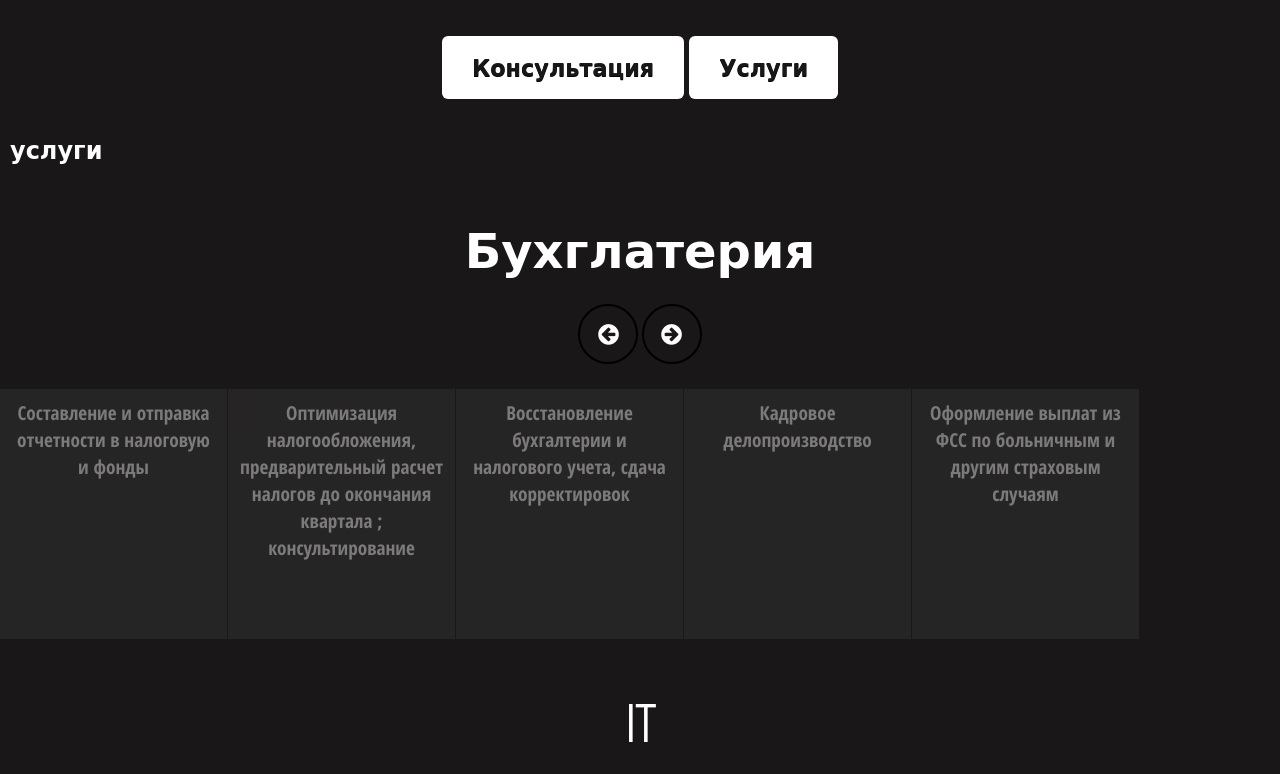
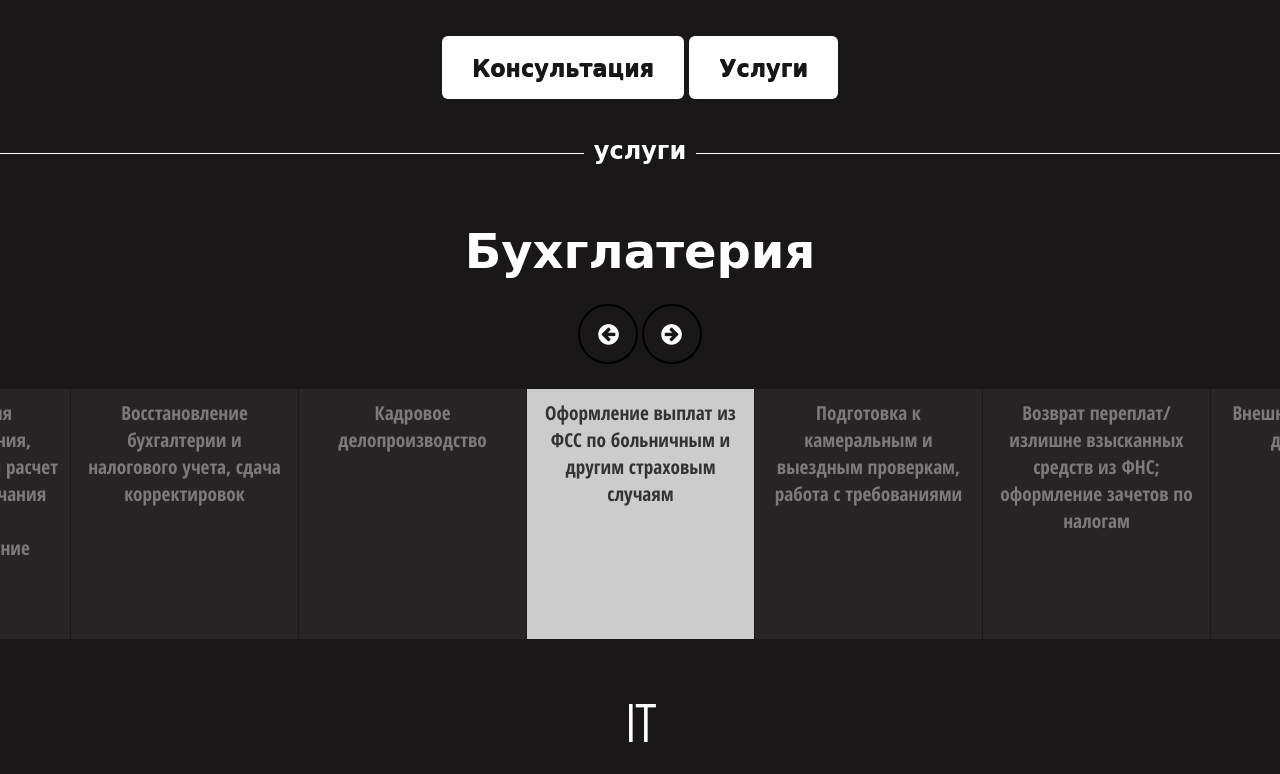
Before and after one commit to adelya-shakirvoa/adelya-shakirvoa, a plain HTML site: page index.html in a window 1280 px wide. Shown: the part 2180-2954 px from the top of the page. Drawn offline with nearby package versions, Linux system fonts and the light colour scheme.

Commit message:
Add files via upload

```diff
--- a/css/style.css
+++ b/css/style.css
@@ -238,7 +238,7 @@ option {
 }
 
 @media all and (max-width: 1100px) {
-    .media_base_width {width: 100%; max-width: 100%;}
+    .media_base_width {width: 99vw; max-width: 99vw;}
 }
 
 .max {width: 50%;}
@@ -507,19 +507,34 @@ nav a:hover {opacity: .6;}
  */
 .grid {
     display: grid;
-    grid-template-columns: repeat(2, 1fr);
     gap: 5vh 2.8vw;
     width: 60vw;
     font-style: normal; font-family: 'Philosopher', sans-serif;
 }
 
+@media all and (min-width: 1100px) {
+    .grid {grid-template-columns: repeat(2, 1fr);}
+}
+
+@media all and (max-width: 1100px) {
+    .grid {grid-template-columns: repeat(1, 1fr);}
+}
+
 .grid__item {
     display: inline-grid;
     height: 50vh;
+    border: 7px double #1a1718;
+}
+.grid__item:hover {
+    background-size: 80%;
+    -webkit-transform: rotate(-5deg);
+    transform: rotate(-5deg);
+}
+
+.grid__item > div {
     background-size: cover;
     background-position: 50% 50%;
     background-repeat: no-repeat;
-    border: 7px double #1a1718;
     -webkit-transition: all linear .25s;
     transition: all linear .25s;
     -webkit-filter: grayscale(100%);
@@ -528,18 +543,13 @@ nav a:hover {opacity: .6;}
     -ms-filter: grayscale(100%);
     filter: grayscale(100%);
 }
-.grid__item:hover {
+.grid__item > div:hover {
+    z-index: 1;
     -webkit-filter: grayscale(0%);
     -moz-filter: grayscale(0%);
     -o-filter: grayscale(0%);
     -ms-filter: grayscale(0%);
     filter: grayscale(0%);
-}
-
-.grid__item:hover {
-    background-size: 80%;
-    -webkit-transform: rotate(-5deg);
-    transform: rotate(-5deg);
 }
 
 /* Скроллеры
--- a/js/hugr.js
+++ b/js/hugr.js
@@ -36,6 +36,8 @@ jQuery(function($) {
         e.preventDefault();
         let anchor = $(this).attr('href');
 
+        toggleNav();
+
         $('html, body').stop().animate({
             scrollTop: $(anchor).offset().top - 60
         }, 800);
@@ -50,17 +52,15 @@ jQuery(function($) {
         // Call Sly on frame
         $frame.sly({
             horizontal: 1,
-            itemNav: 'basic',
+            itemNav: 'forceCentered',
             smart: 1,
-            activateOn: 'click',
+            activateMiddle: 1,
             mouseDragging: 1,
             touchDragging: 1,
             releaseSwing: 1,
-            startAt: 3,
+            startAt: 0,
             scrollBar: $wrap.find('.scrollbar'),
             scrollBy: 1,
-            pagesBar: $wrap.find('.pages'),
-            activatePageOn: 'click',
             speed: 300,
             elasticBounds: 1,
             easing: 'easeOutExpo',
@@ -83,23 +83,58 @@ jQuery(function($) {
 
     (function () {
         // Basic Navigation
-        let $frame = $('#services');
+        let $frame = $('#servicesBUH');
         let $slidee = $frame.children('ul').eq(0);
         let $wrap = $frame.parent();
         // Call Sly on frame
         $frame.sly({
             horizontal: 1,
-            itemNav: 'basic',
+            itemNav: 'centered',
             smart: 1,
             activateOn: 'click',
             mouseDragging: 1,
             touchDragging: 1,
             releaseSwing: 1,
-            startAt: 3,
+            startAt: 4,
             scrollBar: $wrap.find('.scrollbar'),
             scrollBy: 1,
-            pagesBar: $wrap.find('.pages'),
-            activatePageOn: 'click',
+            speed: 300,
+            elasticBounds: 1,
+            easing: 'easeOutExpo',
+            dragHandle: 1,
+            dynamicHandle: 1,
+            clickBar: 1,
+            // Buttons
+            forward: $wrap.find('.forward'),
+            backward: $wrap.find('.backward'),
+            prev: $wrap.find('.prev'),
+            next: $wrap.find('.next'),
+            prevPage: $wrap.find('.prevPage'),
+            nextPage: $wrap.find('.nextPage')
+        });
+        // Add item
+        $wrap.find('.add').on('click', function () {
+            $frame.sly('add', '<li>' + $slidee.children().length + '</li>');
+        });
+    }());
+
+    (function () {
+        // Basic Navigation
+        let $frame = $('#servicesIT');
+        let $slidee = $frame.children('ul').eq(0);
+        let $wrap = $frame.parent();
+        // Call Sly on frame
+        $frame.sly({
+            horizontal: 1,
+            itemNav: 'centered',
+            smart: 1,
+            activateOn: 'click',
+            mouseDragging: 1,
+            touchDragging: 1,
+            releaseSwing: 1,
+            startAt: 4,
+            scrollBar: $wrap.find('.scrollbar'),
+            scrollBy: 1,
             speed: 300,
             elasticBounds: 1,
             easing: 'easeOutExpo',
```
Also changed, not shown: img/doc/6.jpg (added), img/doc/8.jpg (added), 2 other files.
